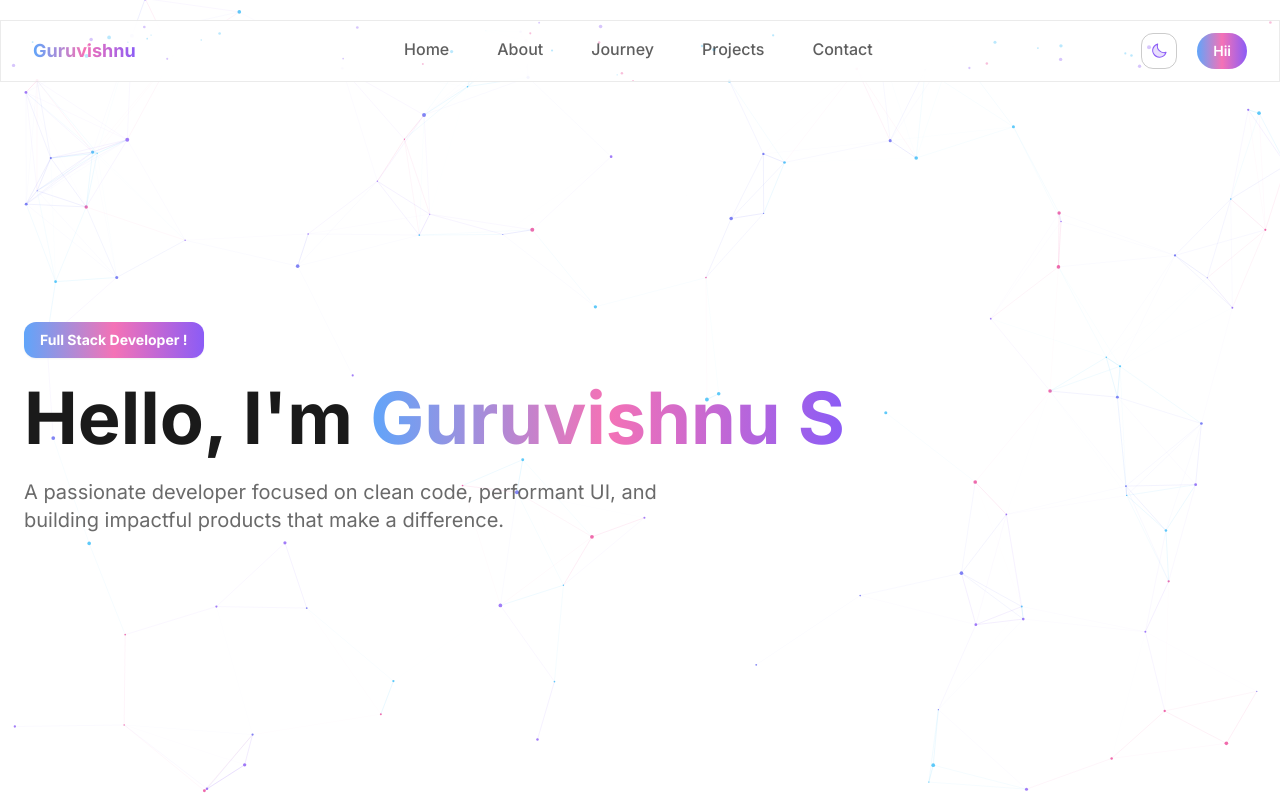
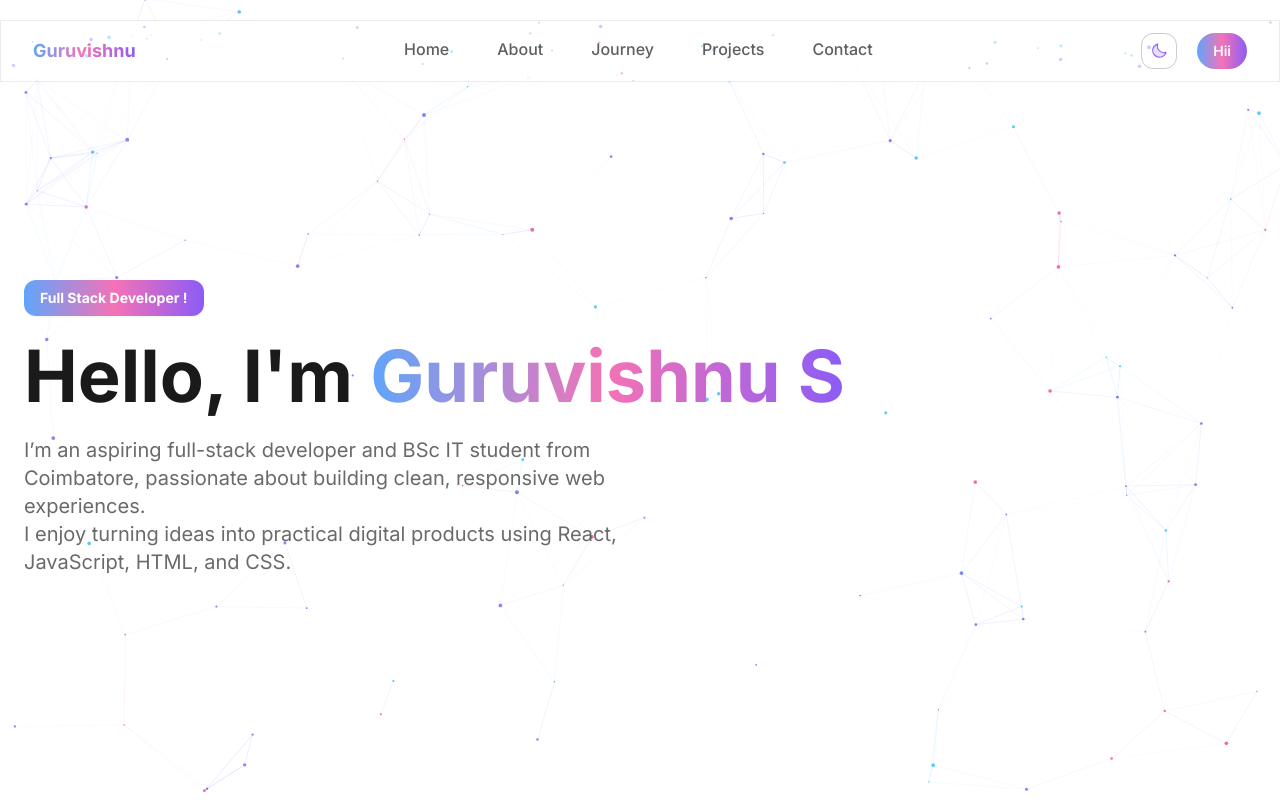
Before and after one commit to Guruvishnu444/vishnu-04, a React (Vite) app: page / in a window 1280 px wide. Shown: the top 800 px of the page. Built offline with nearby package versions, Linux system fonts and the light colour scheme.

Commit message:
Update portfolio website files

```diff
--- a/src/components/Hero.jsx
+++ b/src/components/Hero.jsx
@@ -116,8 +116,9 @@ function Hero() {
 
         <motion.p variants={itemVariants}
           className={`text-lg sm:text-xl max-w-2xl mb-10 leading-relaxed ${mutedText}`}>
-          A passionate developer focused on clean code, performant UI, and building
-          impactful products that make a difference.
+          I’m an aspiring full-stack developer and BSc IT student from Coimbatore, passionate about building clean, responsive web experiences.<br></br>
+          I enjoy turning ideas into practical digital products using React, JavaScript, HTML, and CSS.
+
         </motion.p>
 
       </motion.div>
```
